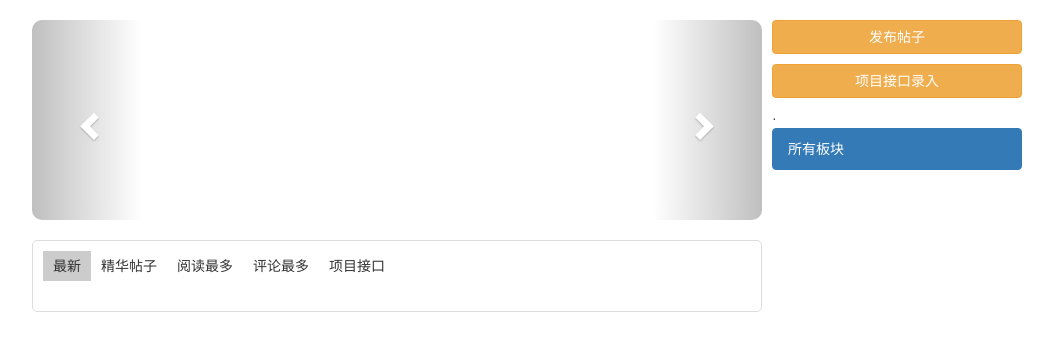
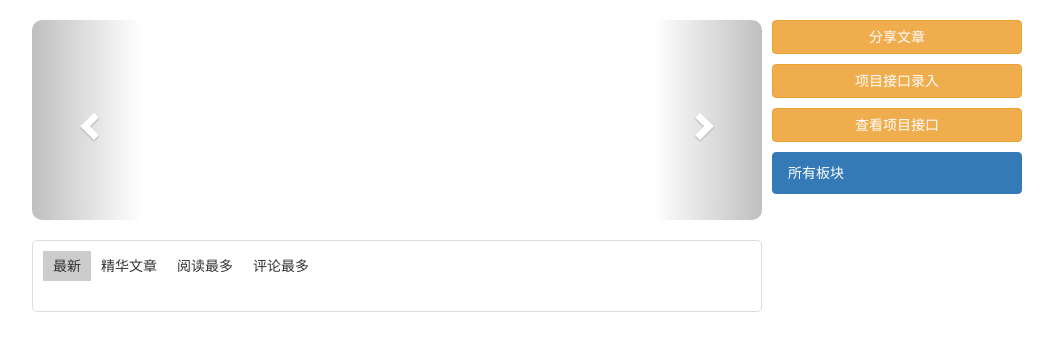
Before and after one commit to dengerousfuck/het, a Flask app: page / in a window 1280 px wide. Shown: the part 52-403 px from the top of the page, without its empty margins (113-1166 px from the left). Run offline with Flask 2, Linux system fonts and the light colour scheme; data that the repository does not hold is empty; some libraries are stand-ins or nearby versions.

Commit message:
update-flaskweb

```diff
--- a/HET/apps/cms/views.py
+++ b/HET/apps/cms/views.py
@@ -116,8 +116,12 @@ def comments():
 @permission_required(CMSPersmisson.BOARDER)
 def boards():
     board_models = BoardModel.query.all()
+    posts = {}
+    for board in board_models:
+        posts[board.id] = len(PostModel.query.filter(PostModel.board_id == board.id).all())
     context = {
-        'boards':board_models
+        'boards':board_models,
+        'posts':posts
     }
     return render_template('cms/cms_boards.html',**context)
 
--- a/HET/apps/front/views.py
+++ b/HET/apps/front/views.py
@@ -12,7 +12,7 @@ from utils import restful,safeutils
 from .models import FrontUser,InputInterface
 from ..models import BannerModel,BoardModel,PostModel,CommentModel,HighlightPostModel,ReadcountModel
 from exts import db
-import config
+import config,time
 from .decorators import login_required
 from flask_paginate import Pagination,get_page_parameter
 from sqlalchemy.sql import func
@@ -131,11 +131,12 @@ def add_project():
         domain = form.domain.data
         have_headers = form.have_headers.data
         expected_code = form.expected_code.data
+        timestamp = str(int(time.time())*1000)[:13]
 
         newinterface = InputInterface(app_id=app_id,name=name,interface_name=interface_name,interface_url=interface_url,
                                     parameter_key=parameter_key,parameter_value=parameter_value,typed=typed,methods=methods,
                                     sign=sign,domain=domain,have_headers=have_headers,expected_code=expected_code,
-                                      timestamp='1211111111111')
+                                      timestamp=timestamp)
         newinterface.author_id = g.front_user.id
         db.session.add(newinterface)
         db.session.commit()
--- a/HET/templates/cms/cms_boards.html
+++ b/HET/templates/cms/cms_boards.html
@@ -20,7 +20,7 @@
         <thead>
             <tr>
                 <th>板块名称</th>
-                <th>拥有帖子数量</th>
+                <th>拥有文章数量</th>
                 <th>创建时间</th>
                 <th>操作</th>
             </tr>
@@ -29,7 +29,7 @@
             {% for board in boards %}
                 <tr data-name="{{ board.name }}" data-id="{{ board.id }}">
                     <td>{{ board.name }}</td>
-                    <td>0</td>
+                    <td>{{ posts[board.id] }}</td>
                     <td>{{ board.create_time }}</td>
                     <td>
                         <button class="btn btn-default btn-xs edit-board-btn">编辑</button>
--- a/HET/templates/front/front_apost.html
+++ b/HET/templates/front/front_apost.html
@@ -34,7 +34,7 @@
         <script id="editor" type="text/plain" style="height:500px;"></script>
     </div>
     <div class="form-group">
-        <button class="btn btn-danger" id="submit-btn">发布帖子</button>
+        <button class="btn btn-danger" id="submit-btn">发布文章</button>
     </div>
 </form>
 {% endblock %}
--- a/HET/templates/front/front_index.html
+++ b/HET/templates/front/front_index.html
@@ -61,9 +61,9 @@ HET接口测试
                 {% endif %}
 
                 {% if current_sort == 2 %}
-                    <li class="active"><a href="{{ url_for('front.index',st=2,bd=current_board) }}">精华帖子</a></li>
+                    <li class="active"><a href="{{ url_for('front.index',st=2,bd=current_board) }}">精华文章</a></li>
                 {% else %}
-                    <li ><a href="{{ url_for('front.index',st=2,bd=current_board) }}">精华帖子</a></li>
+                    <li ><a href="{{ url_for('front.index',st=2,bd=current_board) }}">精华文章</a></li>
                 {% endif %}
 
                 {% if current_sort == 3 %}
@@ -77,12 +77,12 @@ HET接口测试
                 {% else %}
                     <li ><a href="{{ url_for('front.index',st=4,bd=current_board) }}">评论最多</a></li>
                 {% endif %}
-
-                {% if current_sort == 5 %}
-                    <li class="active"><a href="{{ url_for('front.index',st=5,bd=current_board) }}">项目接口</a></li>
-                {% else %}
-                    <li ><a href="{{ url_for('front.index',st=5,bd=current_board) }}">项目接口</a></li>
-                {% endif %}
+{##}
+{#                {% if current_sort == 5 %}#}
+{#                    <li class="active"><a href="{{ url_for('front.index',st=5,bd=current_board) }}">项目接口</a></li>#}
+{#                {% else %}#}
+{#                    <li ><a href="{{ url_for('front.index',st=5,bd=current_board) }}">项目接口</a></li>#}
+{#                {% endif %}#}
 
             </ul>
             <div class="post-list-group">
@@ -121,12 +121,17 @@ HET接口测试
 
     <div class="sm-container">
         <div style="padding-bottom:10px;">
-            <a href="{{ url_for('front.apost') }}" class="btn btn-warning btn-block">发布帖子</a>
+            <a href="{{ url_for('front.apost') }}" class="btn btn-warning btn-block">分享文章</a>
         </div>
 
         <div style="padding-bottom:10px;">
             <button  class="btn btn-warning btn-block" data-toggle="modal" data-target="#project-dialog">项目接口录入</button>
-        </div>·
+        </div>
+
+        <div style="padding-bottom:10px;">
+            <a href="#" class="btn btn-warning btn-block" target="_blank">查看项目接口</a>
+        </div>
+
         <div class="list-group">
             {% if current_board %}
                 <a href="/" class="list-group-item">所有板块</a>
```
